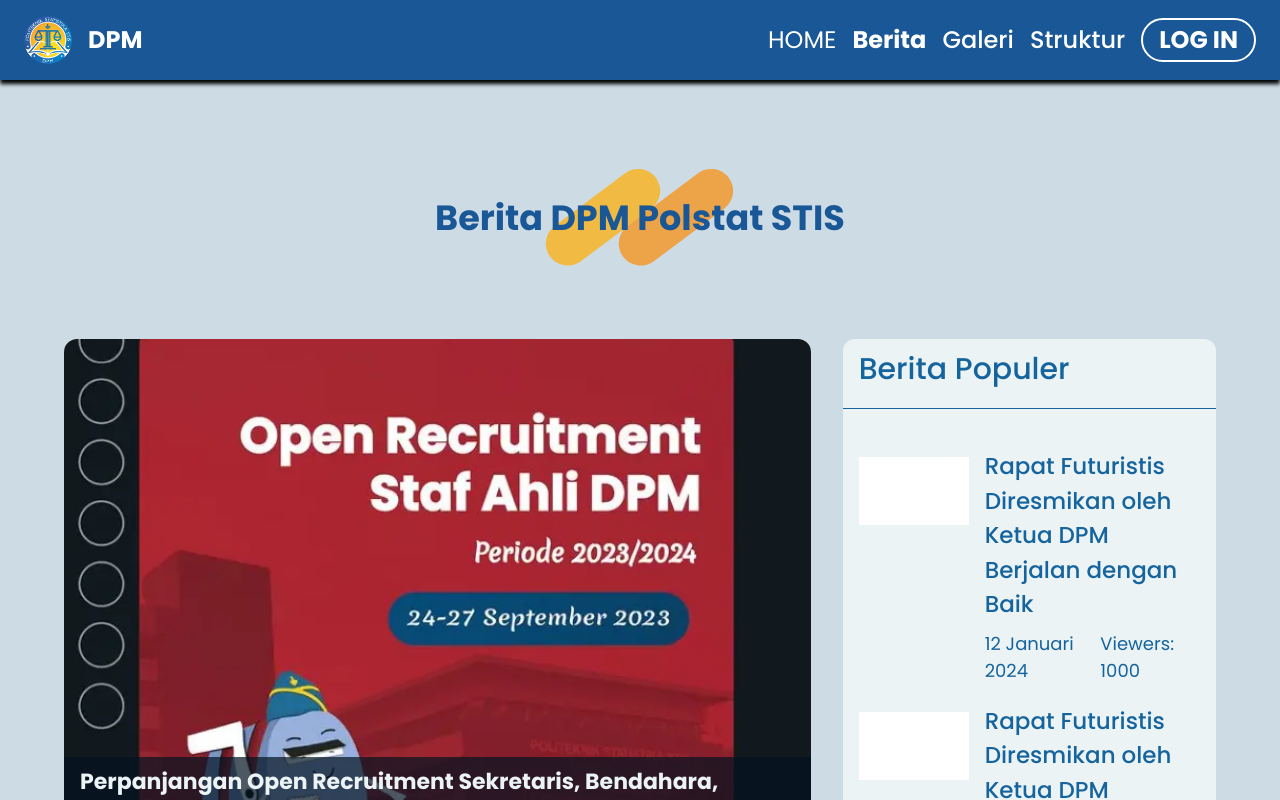
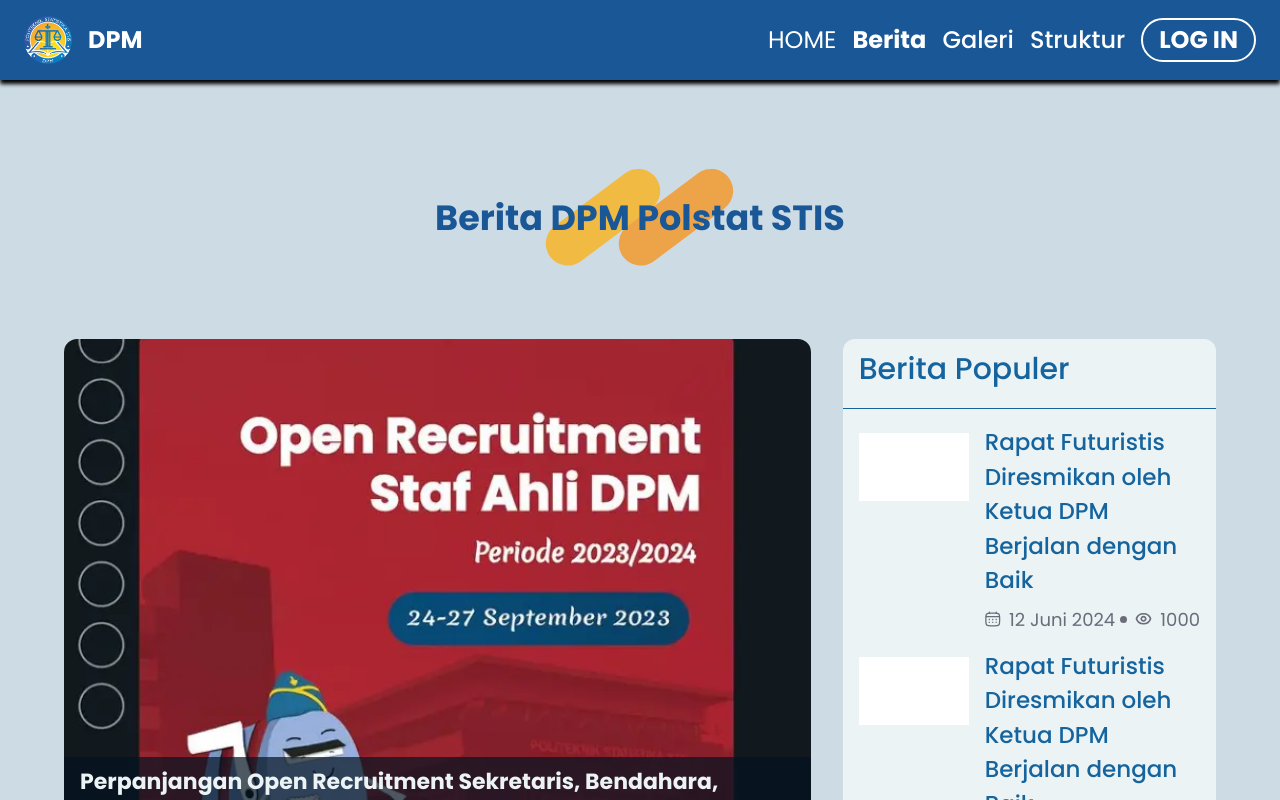
Before and after one commit to Hima-1/IMK-3SI1-KEL1-DPM-2024, a Vue app: page /berita in a window 1280 px wide. Shown: the top 800 px of the page. Built offline with nearby package versions, Linux system fonts and the light colour scheme.

Commit message:
fix berita lengkap

```diff
--- a/src/components/LandingPage/BeritaLengkap.vue
+++ b/src/components/LandingPage/BeritaLengkap.vue
@@ -14,9 +14,9 @@
                     <!-- Tanggal Berita -->
                     <div class="flex items-center mb-2">
                         <!-- Ikon Tanggal -->
-                        <img src="../../assets/icon/time.svg" class="w-[23px] h-[23px] flex-shrink-0 text-[#15649D]" />
+                        <img src="../../assets/icon/bluecalendar.svg" class="w-[25px] h-[24.38px] flex-shrink-0 text-[#15649D]" />
                         <!-- Tanggal -->
-                        <p class="text-[#15649D] font-poppins text-[23px] font-semibold ml-2">12 Januari 2024</p>
+                        <p class="text-[#15649D] font-poppins text-[23px] font-semibold ml-2">KAMIS, 28 SEPTEMBER 2023 08:48 WIB</p>
                     </div>
                     <!-- Isi -->
                     <p class="text-[#000] font-poppins text-[23px] break-words">
@@ -40,16 +40,16 @@
                         <div class="flex items-center">
                             <!-- Ikon Penulis -->
                             <img src="../../assets/icon/person.svg"
-                                class="w-[14.183px] h-[15.697px] flex-shrink-0 text-[#15649D]" />
+                                class="w-[22.61px] h-[24px] flex-shrink-0 text-[#15649D]" />
                             <!-- Penulis -->
-                            <p class="text-[#15649D] font-poppins text-[18px] font-medium ml-2">Nama Penulis</p>
+                            <p class="text-[#15649D] font-poppins text-[18px] font-medium ml-2">Pororo ajaaah</p>
                         </div>
                         <div class="flex items-center">
                             <!-- Ikon Viewers -->
-                            <img src="../../assets/icon/time.svg"
-                                class="w-[21.938px] h-[21.938px] flex-shrink-0 text-[#15649D]" />
+                            <img src="../../assets/icon/blueeye.svg"
+                                class="w-[28.68px] h-[20.47px] flex-shrink-0 text-[#15649D]" />
                             <!-- Viewers -->
-                            <p class="text-[#15649D] font-poppins text-[18px] font-medium ml-2">12 Januari 2024</p>
+                            <p class="text-[#15649D] font-poppins text-[18px] font-medium ml-2">4208</p>
                         </div>
                     </div>
                 </div>
--- a/src/components/LandingPage/PopulerItem.vue
+++ b/src/components/LandingPage/PopulerItem.vue
@@ -1,23 +1,34 @@
 <template>
-    <div class="px-4 mb-4 flex">
-        <!-- Bagian Kiri -->
+    <div class="px-4 flex">
+        <!-- Foto -->
         <div class="flex-shrink-0 w-[110px] h-[68px] overflow-hidden mr-4 mt-2 bg-white"></div>
-        <!-- Bagian Kanan -->
+        <!-- Konten -->
         <div class="flex-1 flex flex-col justify-between">
-            <!-- Bagian Atas (Judul) -->
+            <!-- Judul -->
             <div class="mb-2">
                 <p class="text-[#15649D] font-poppins text-[23px] font-medium">Rapat Futuristis
                     Diresmikan oleh Ketua DPM Berjalan dengan Baik</p>
             </div>
-            <!-- Bagian Bawah (Keterangan) -->
+            <!-- Keterangan -->
             <div class="flex justify-between items-center">
-                <!-- Bagian Tanggal -->
-                <div>
-                    <p class="text-[#15649D] font-poppins text-[18px]">12 Januari 2024</p>
+                <!-- Tanggal -->
+                <div class="flex items-center">
+                    <!-- Ikon Tanggal -->
+                    <img src="../../assets/icon/blackcalendar.svg"
+                        class="w-[16.41px] h-[16px] flex-shrink-0 text-[#15649D]" />
+                    <!-- Tanggal -->
+                    <p class="text-[#6A6C7A] font-poppins text-[18px] ml-2">12 Juni 2024</p>
                 </div>
-                <!-- Bagian Viewers -->
-                <div>
-                    <p class="text-[#15649D] font-poppins text-[18px]">Viewers: 1000</p>
+                <!-- Viewers -->
+                <div class="flex items-center">
+                    <!-- Ikon Dot -->
+                    <img src="../../assets/icon/dot.svg"
+                        class="w-[7px] h-[7px] flex-shrink-0 text-[#15649D]" />
+                    <!-- Ikon Viewers -->
+                    <img src="../../assets/icon/blackeye.svg"
+                        class="w-[17px] h-[12.47px] flex-shrink-0 text-[#15649D] ml-2" />
+                    <!-- Viewers -->
+                    <p class="text-[#6A6C7A] font-poppins text-[18px] ml-2">1000</p>
                 </div>
             </div>
         </div>
--- a/src/components/LandingPage/PopulerList.vue
+++ b/src/components/LandingPage/PopulerList.vue
@@ -4,11 +4,11 @@
             <!-- Judul -->
             <p class="text-[#15649D] font-poppins text-[30px] font-medium ml-4 py-2">Berita Populer</p>
             <!-- Garis Horizontal -->
-            <hr class="border-[#15649D] mt-2 mb-10">
+            <hr class="border-[#15649D] my-2">
         </div>
 
         <!-- Wrapper Populer -->
-        <div className="grid grid-cols-1 gap-1">
+        <div className="grid grid-cols-1 gap-4 pt-2 pb-4">
             <PopulerItem />
             <PopulerItem />
             <PopulerItem />
```
Also changed, not shown: src/assets/images/populer.webp (deleted).
